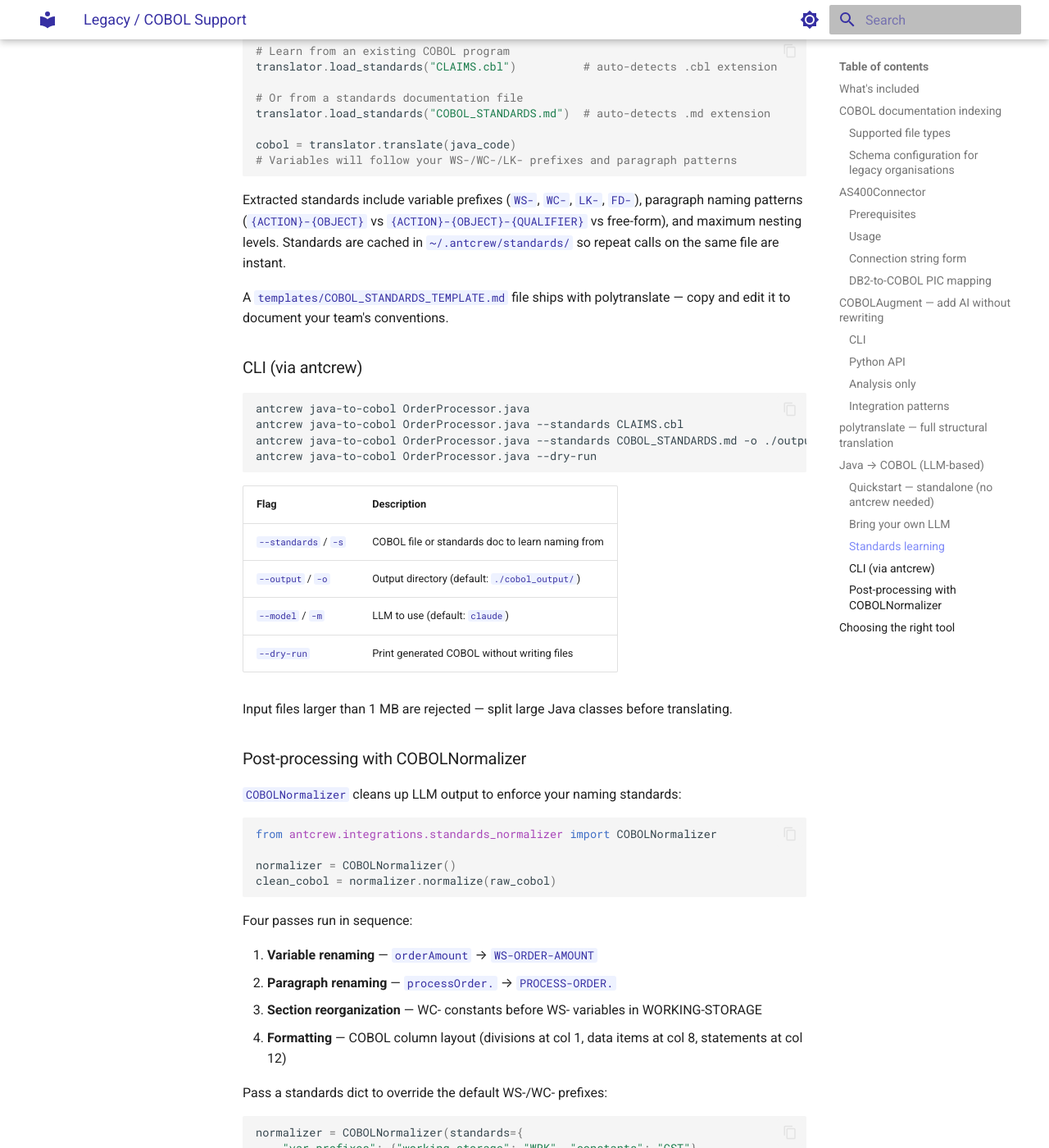
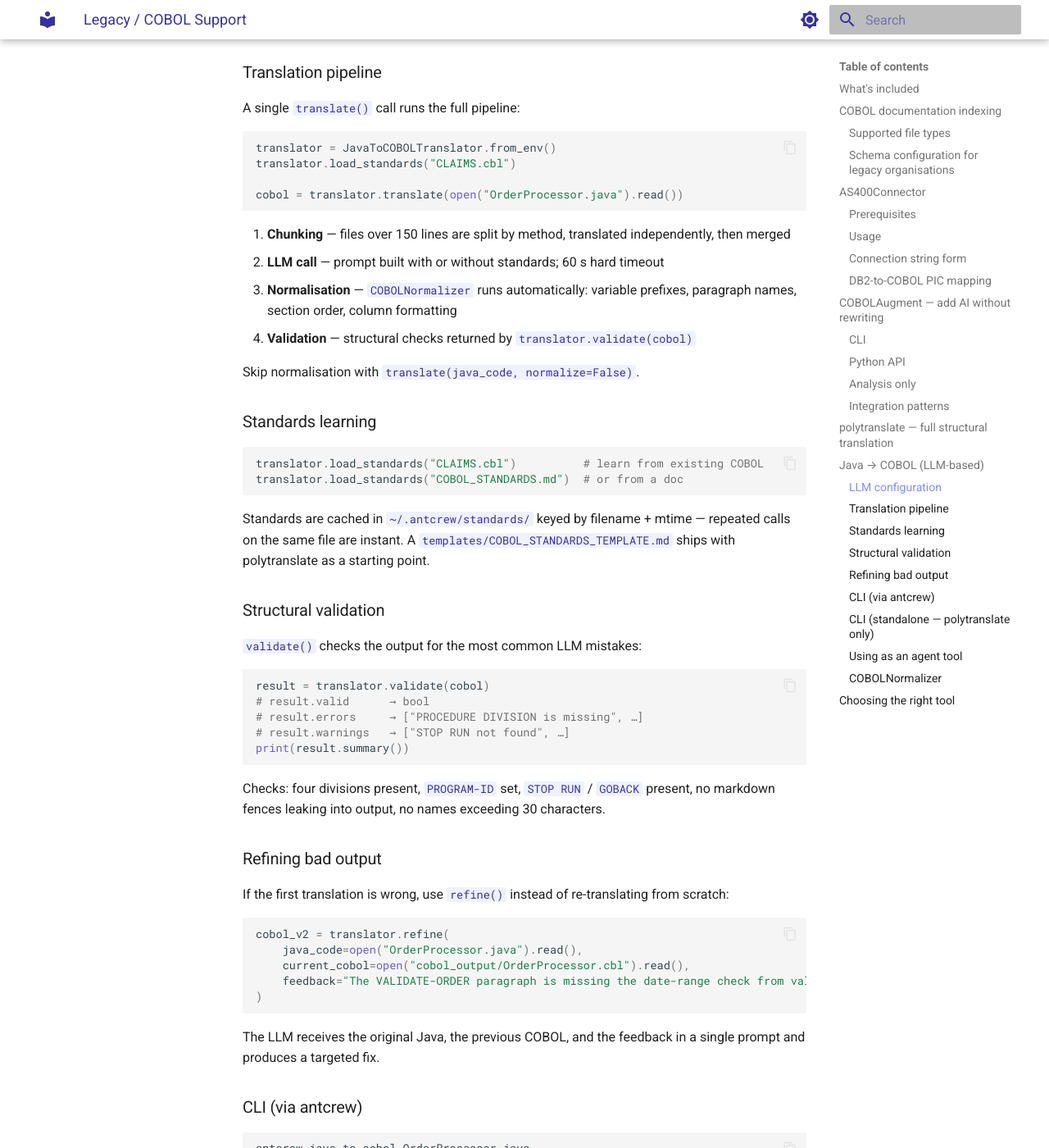
Before and after one commit to iagop03/antcrew-docs, an MkDocs documentation site: the page built from docs/engine/legacy-cobol.md, in a window 1280 px wide and 1400 px high, scrolled down 7554 px. Shown: the whole window at 82% size. Built offline with MkDocs 1.6.1 and Material for MkDocs 9.7.7, drawn with Linux system fonts in a browser that asks for light colours; some of the changed text lies outside the part shown.

Commit message:
docs(engine): update legacy-cobol.md with full Java→COBOL feature set
- Document from_env() provider priority (KeyBridge, Anthropic, OpenAI, DeepSeek, Groq)
- Show full translation pipeline (chunking → LLM → normalise → validate)
- Add structural validation section with validate() API
- Add refine() for iterating on bad LLM output
- Update antcrew CLI table with --refine, --feedback, --no-normalize flags
- Add standalone polytranslate CLI section (translate + extract-standards)
- Add JavaToCOBOLTool agent tool section
- Reframe COBOLNormalizer as automatic (runs inside translate()), show manual usage

Co-Authored-By: Claude Sonnet 4.6 <noreply@anthropic.com>

````diff
--- a/docs/engine/legacy-cobol.md
+++ b/docs/engine/legacy-cobol.md
@@ -273,58 +273,88 @@ See the [polytranslate repository](https://github.com/iagop03/polytranslate) for
 
 ## Java → COBOL (LLM-based)
 
-`JavaToCOBOLTranslator` uses an LLM to produce COBOL code from Java source, optionally learning naming conventions from an existing COBOL file or a standards document.
+`JavaToCOBOLTranslator` uses an LLM to produce COBOL code from Java source, optionally learning naming conventions from an existing COBOL file or a standards document. Output is automatically normalised and structurally validated after every translation.
 
 ```bash
 pip install polytranslate anthropic   # or: pip install "antcrew[java-to-cobol]"
 ```
 
-### Quickstart — standalone (no antcrew needed)
+### LLM configuration
 
-Set `ANTHROPIC_API_KEY` (or `OPENAI_API_KEY`) and call `from_env()`:
+`from_env()` detects the LLM provider automatically. Priority order:
+
+| Env var | Provider | Default model |
+|---|---|---|
+| `KEYBRIDGE_URL` + `KEYBRIDGE_TOKEN` | KeyBridge proxy (recommended for teams) | `claude-sonnet-5` |
+| `ANTHROPIC_API_KEY` | Anthropic direct | `claude-sonnet-5` |
+| `OPENAI_API_KEY` | OpenAI direct | `gpt-4o` |
+| `DEEPSEEK_API_KEY` | DeepSeek (OpenAI-compatible) | `deepseek-chat` |
+| `GROQ_API_KEY` | Groq (OpenAI-compatible) | `llama-3.3-70b-versatile` |
 
 ```python
 from polytranslate.translators.java_to_cobol import JavaToCOBOLTranslator
 
-translator = JavaToCOBOLTranslator.from_env()
-cobol = translator.translate(open("OrderProcessor.java").read())
-print(cobol)
+translator = JavaToCOBOLTranslator.from_env()           # auto-detect
+translator = JavaToCOBOLTranslator.from_env("claude-opus-5")  # override model
+translator = JavaToCOBOLTranslator(llm=my_langchain_llm)      # bring your own
 ```
 
-`from_env()` checks `ANTHROPIC_API_KEY` first (uses `claude-sonnet-5`), then `OPENAI_API_KEY` (uses `gpt-4o`). Pass a model name to override:
+When called from **antcrew**, the translator receives the LLM from `build_llm()` — no separate configuration needed.
+
+### Translation pipeline
+
+A single `translate()` call runs the full pipeline:
 
 ```python
-translator = JavaToCOBOLTranslator.from_env("claude-opus-5")
+translator = JavaToCOBOLTranslator.from_env()
+translator.load_standards("CLAIMS.cbl")
+
+cobol = translator.translate(open("OrderProcessor.java").read())
 ```
 
-### Bring your own LLM
+1. **Chunking** — files over 150 lines are split by method, translated independently, then merged
+2. **LLM call** — prompt built with or without standards; 60 s hard timeout
+3. **Normalisation** — `COBOLNormalizer` runs automatically: variable prefixes, paragraph names, section order, column formatting
+4. **Validation** — structural checks returned by `translator.validate(cobol)`
 
-Pass any LangChain-compatible object (or anything with `.invoke(str) → .content`):
-
-```python
-from langchain_anthropic import ChatAnthropic
-
-translator = JavaToCOBOLTranslator(llm=ChatAnthropic(model="claude-opus-5"))
-```
+Skip normalisation with `translate(java_code, normalize=False)`.
 
 ### Standards learning
 
-Teach the translator your company's naming conventions before translating:
+```python
+translator.load_standards("CLAIMS.cbl")          # learn from existing COBOL
+translator.load_standards("COBOL_STANDARDS.md")  # or from a doc
+```
+
+Standards are cached in `~/.antcrew/standards/` keyed by filename + mtime — repeated calls on the same file are instant. A `templates/COBOL_STANDARDS_TEMPLATE.md` ships with polytranslate as a starting point.
+
+### Structural validation
+
+`validate()` checks the output for the most common LLM mistakes:
 
 ```python
-# Learn from an existing COBOL program
-translator.load_standards("CLAIMS.cbl")          # auto-detects .cbl extension
-
-# Or from a standards documentation file
-translator.load_standards("COBOL_STANDARDS.md")  # auto-detects .md extension
-
-cobol = translator.translate(java_code)
-# Variables will follow your WS-/WC-/LK- prefixes and paragraph patterns
+result = translator.validate(cobol)
+# result.valid      → bool
+# result.errors     → ["PROCEDURE DIVISION is missing", …]
+# result.warnings   → ["STOP RUN not found", …]
+print(result.summary())
 ```
 
-Extracted standards include variable prefixes (`WS-`, `WC-`, `LK-`, `FD-`), paragraph naming patterns (`{ACTION}-{OBJECT}` vs `{ACTION}-{OBJECT}-{QUALIFIER}` vs free-form), and maximum nesting levels. Standards are cached in `~/.antcrew/standards/` so repeat calls on the same file are instant.
+Checks: four divisions present, `PROGRAM-ID` set, `STOP RUN` / `GOBACK` present, no markdown fences leaking into output, no names exceeding 30 characters.
 
-A `templates/COBOL_STANDARDS_TEMPLATE.md` file ships with polytranslate — copy and edit it to document your team's conventions.
+### Refining bad output
+
+If the first translation is wrong, use `refine()` instead of re-translating from scratch:
+
+```python
+cobol_v2 = translator.refine(
+    java_code=open("OrderProcessor.java").read(),
+    current_cobol=open("cobol_output/OrderProcessor.cbl").read(),
+    feedback="The VALIDATE-ORDER paragraph is missing the date-range check from validateOrder()",
+)
+```
+
+The LLM receives the original Java, the previous COBOL, and the feedback in a single prompt and produces a targeted fix.
 
 ### CLI (via antcrew)
 
@@ -332,6 +362,7 @@ A `templates/COBOL_STANDARDS_TEMPLATE.md` file ships with polytranslate — copy
 antcrew java-to-cobol OrderProcessor.java
 antcrew java-to-cobol OrderProcessor.java --standards CLAIMS.cbl
 antcrew java-to-cobol OrderProcessor.java --standards COBOL_STANDARDS.md -o ./output
+antcrew java-to-cobol OrderProcessor.java --refine out.cbl --feedback "missing date check"
 antcrew java-to-cobol OrderProcessor.java --dry-run
 ```
 
@@ -340,35 +371,67 @@ antcrew java-to-cobol OrderProcessor.java --dry-run
 | `--standards` / `-s` | COBOL file or standards doc to learn naming from |
 | `--output` / `-o` | Output directory (default: `./cobol_output/`) |
 | `--model` / `-m` | LLM to use (default: `claude`) |
+| `--refine` / `-r` | Existing `.cbl` to refine instead of translating from scratch |
+| `--feedback` / `-f` | Feedback text for `--refine` mode |
+| `--no-normalize` | Skip COBOLNormalizer pass |
 | `--dry-run` | Print generated COBOL without writing files |
 
-Input files larger than 1 MB are rejected — split large Java classes before translating.
+The CLI prints validation results (errors/warnings/OK) after every translation. Files larger than 1 MB are rejected.
 
-### Post-processing with COBOLNormalizer
+### CLI (standalone — polytranslate only)
 
-`COBOLNormalizer` cleans up LLM output to enforce your naming standards:
+```bash
+pip install "polytranslate[cli]"
+
+# Translate
+polytranslate translate java-to-cobol OrderProcessor.java
+polytranslate translate java-to-cobol OrderProcessor.java -s CLAIMS.cbl -o ./output
+polytranslate translate java-to-cobol OrderProcessor.java --refine out.cbl --feedback "..."
+
+# Extract standards from an existing COBOL file or doc
+polytranslate extract-standards CLAIMS.cbl
+polytranslate extract-standards CLAIMS.cbl -o COBOL_STANDARDS.md
+```
+
+`extract-standards` produces a filled `COBOL_STANDARDS.md` you can share with your team and pass back as `--standards` on future translations.
+
+### Using as an agent tool
+
+`JavaToCOBOLTool` wraps the translator as an antcrew `BaseTool` so any agent can call it mid-task:
 
 ```python
-from antcrew.integrations.standards_normalizer import COBOLNormalizer
+from antcrew.tools import JavaToCOBOLTool
+
+tool = JavaToCOBOLTool()          # auto-detects LLM from env
+tool = JavaToCOBOLTool(llm=my_llm, standards_file="CLAIMS.cbl")
+
+agent = MigrationAgent(llm, tools=[tool])
+```
+
+The tool accepts JSON input with `java_code`, optional `standards_file`, and optional `feedback` + `current_cobol` for refinement. It returns the COBOL string prefixed with any validation warnings.
+
+### COBOLNormalizer
+
+Normalisation runs automatically inside `translate()`. To run it manually on existing COBOL:
+
+```python
+from polytranslate.utils.cobol_normalizer import COBOLNormalizer
 
 normalizer = COBOLNormalizer()
 clean_cobol = normalizer.normalize(raw_cobol)
+
+# With custom prefixes:
+normalizer = COBOLNormalizer(standards={
+    "var_prefixes": {"working_storage": "WRK", "constants": "CST"},
+})
 ```
 
-Four passes run in sequence:
+Four passes in sequence:
 
 1. **Variable renaming** — `orderAmount` → `WS-ORDER-AMOUNT`
 2. **Paragraph renaming** — `processOrder.` → `PROCESS-ORDER.`
 3. **Section reorganization** — WC- constants before WS- variables in WORKING-STORAGE
-4. **Formatting** — COBOL column layout (divisions at col 1, data items at col 8, statements at col 12)
-
-Pass a standards dict to override the default WS-/WC- prefixes:
-
-```python
-normalizer = COBOLNormalizer(standards={
-    "var_prefixes": {"working_storage": "WRK", "constants": "CST"},
-})
-```
+4. **Formatting** — COBOL column layout (divisions col 1, data items col 8, statements col 12)
 
 ---
 
````
